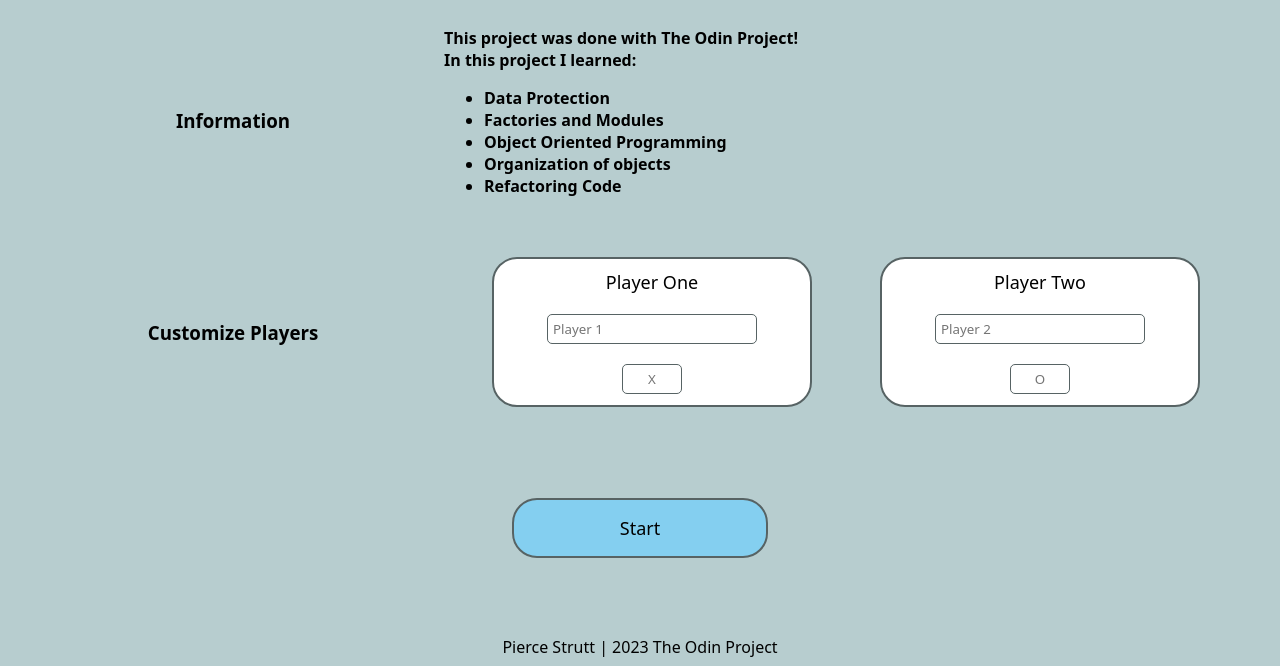
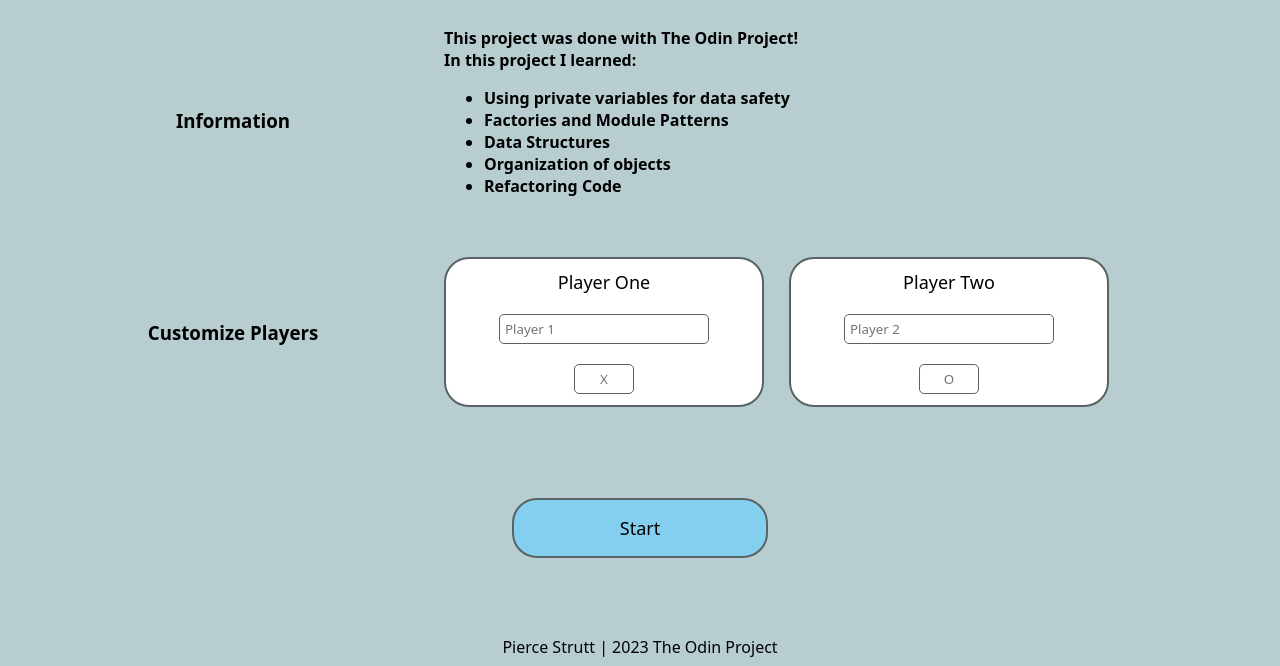
Before and after one commit to xadvent/ticTacToe, a plain HTML site: page index.html in a window 1280 px wide. Shown: the part 134-800 px from the top of the page. Drawn offline with Linux system fonts and the light colour scheme.

Commit message:
Minor Changes to all files
changelog:
- Changed information points
- Changed spacing (this was really bothering me)
- Deleted some to-do's

```diff
--- a/index.html
+++ b/index.html
@@ -21,9 +21,9 @@
                 <h3 id="information">Information</h3>
                 <h4>This project was done with The Odin Project! <br>In this project I learned:
                 <ul>
-                    <li>Data Protection</li>
-                    <li>Factories and Modules</li>
-                    <li>Object Oriented Programming</li>
+                    <li>Using private variables for data safety</li>
+                    <li>Factories and Module Patterns</li>
+                    <li>Data Structures</li>
                     <li>Organization of objects</li>
                     <li>Refactoring Code</li>
                 </ul></h4>
--- a/style.css
+++ b/style.css
@@ -94,8 +94,8 @@ button {
 .players {
     display: flex;
     flex-direction: row;
-    justify-content: space-evenly;
-    gap: 20px;
+    justify-content: start;
+    gap: 25px;
 }
 .players > * {
     display: flex;
@@ -123,7 +123,8 @@ button {
     border-radius: 5px;
     border: 1px solid var(--lighter-bgc);
 }
-.modal > button {
+.modal > button,
+#start-button {
     width: 20vw;
     height: 60px;
     border-radius: 25px;
```
Also changed, not shown: script.js (+0 -7 lines).
